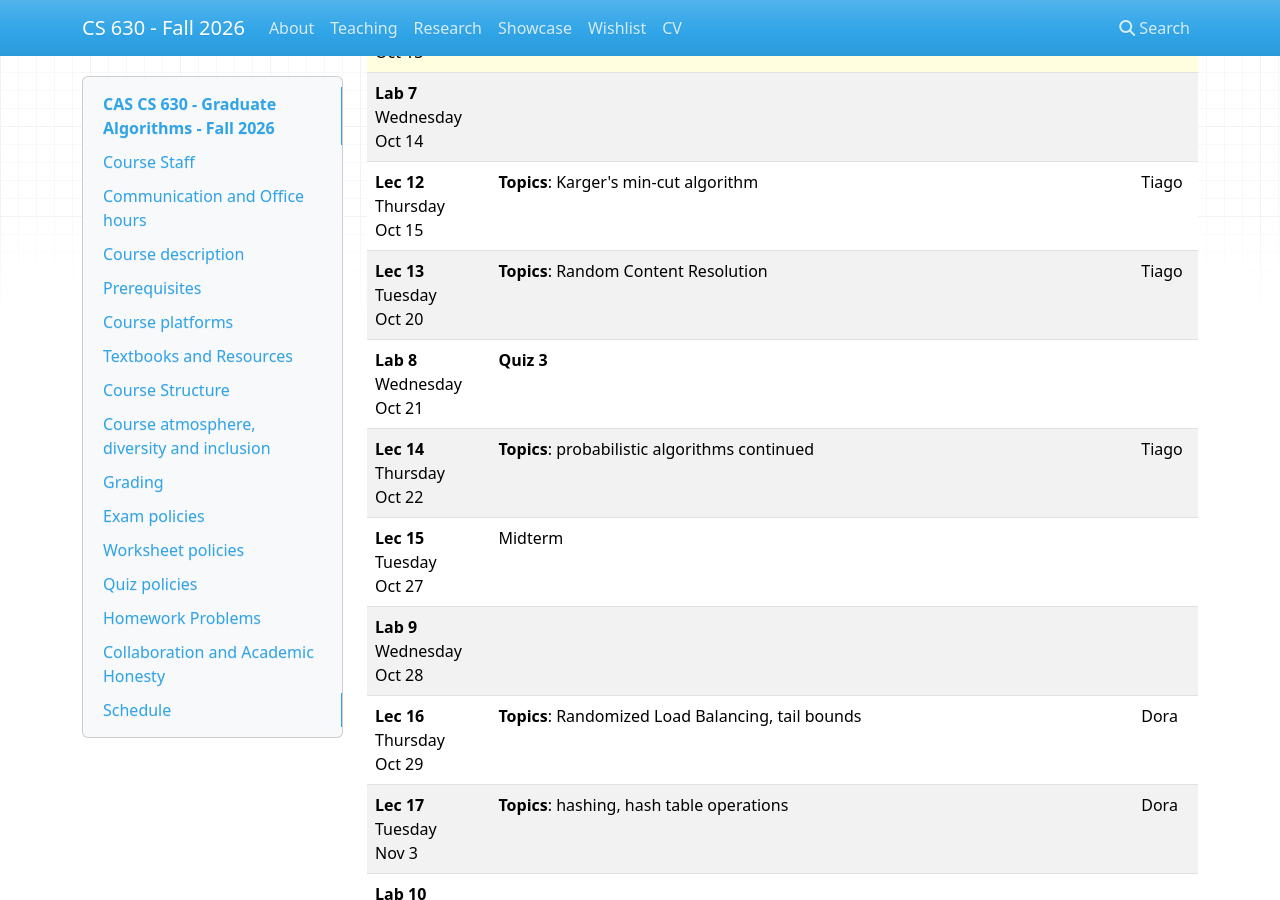
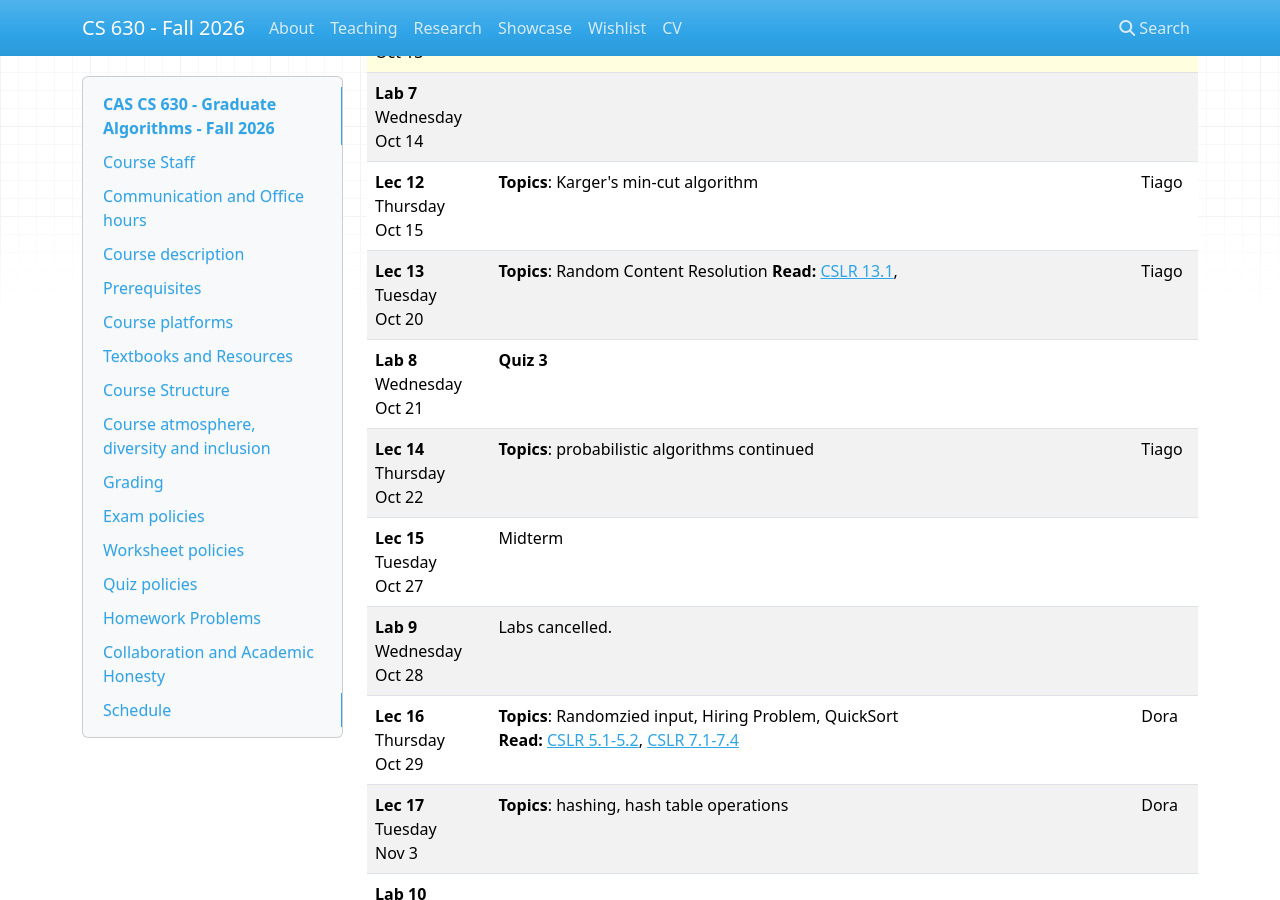
Before and after one commit to srtjanuario/2026.fall.cs630, an MkDocs documentation site: the page built from docs/index.md, in a window 1280 px wide and 900 px high, scrolled down 8032 px. Built offline with MkDocs 1.6.1, drawn with Linux system fonts in a browser that asks for light colours; nearby versions of some CDN libraries.

Commit message:
Update schedule for Oct 29 index.md

```diff
--- a/docs/index.md
+++ b/docs/index.md
@@ -404,7 +404,10 @@ This schedule is subject, and likely, to change as we progress through the semes
         </tr>
         <tr>
             <td> <strong>Lec 13</strong><br> Tuesday<br> Oct 20 </td>
-            <td> <b>Topics</b>: Random Content Resolution </td>
+            <td> <b>Topics</b>: Random Content Resolution
+            <b>Read: </b>
+            <a href="#KT">CSLR 13.1</a>,
+            <br></td>
             <td> Tiago </td>
         </tr>
                       <tr>
@@ -425,13 +428,17 @@ This schedule is subject, and likely, to change as we progress through the semes
         </tr>
                       <tr>
             <td> <strong>Lab 9</strong><br> Wednesday <br> Oct 28 </td>
-            <td> <b></b>
+            <td> Labs cancelled. <b></b>
             </td>
             <td>  </td>
         </tr>
         <tr>
             <td> <strong>Lec 16</strong><br> Thursday<br> Oct 29 </td>
-            <td> <b>Topics</b>: Randomized Load Balancing, tail bounds<br> <!-- See slides F24/10/24 --> </td>
+            <td> <b>Topics</b>: Randomzied input, Hiring Problem, QuickSort<br> <!-- See slides F24/10/24 -->
+            <b>Read: </b>
+            <a href="#CLRS">CSLR 5.1-5.2</a>, <a href="#CLRS">CSLR 7.1-7.4</a>
+            <br>
+            </td>
             <td> Dora </td>
         </tr>
         <tr>
```
